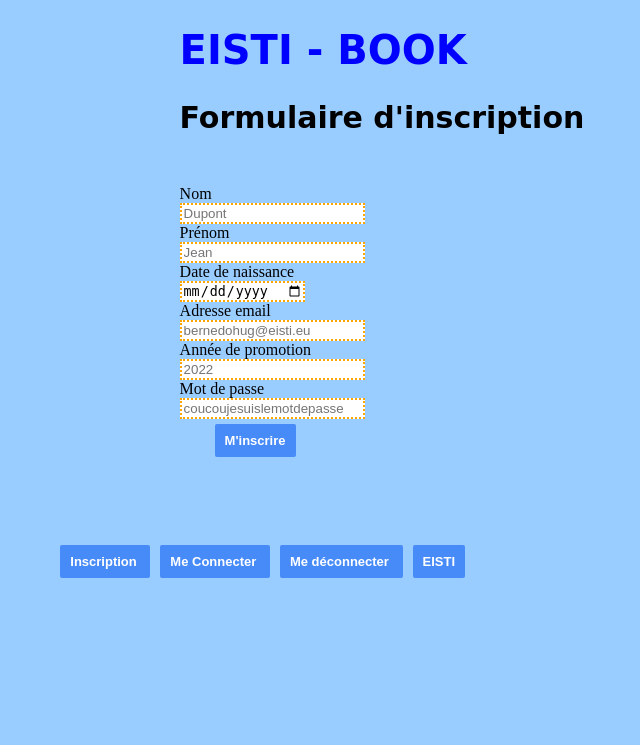
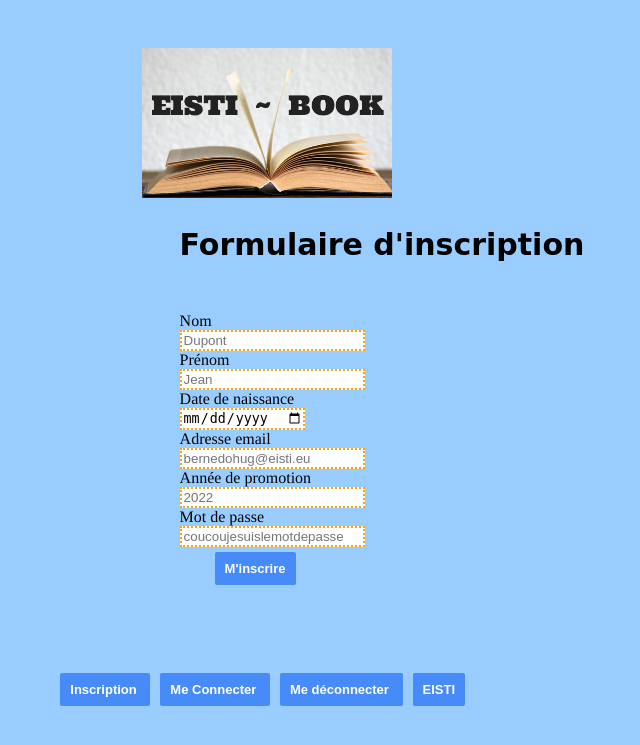
Before and after one commit to gourcmathis/Eistibook, a PHP site: page /inscription.php in a window 1280 px wide. Shown: the top 745 px of the page, without its empty margins (334-974 px from the left). Run offline with PHP 8.4, Linux system fonts and the light colour scheme.

Commit message:
ajout de base.css fil.css Logo + modif

```diff
--- a/inscription.php
+++ b/inscription.php
@@ -10,8 +10,11 @@
           rel="stylesheet" type="text/css">
     <link href="http://pingendo.github.io/pingendo-bootstrap/themes/default/bootstrap.css"
           rel="stylesheet" type="text/css"> -->
+          <link href="./base.css"
+          rel="stylesheet" type="text/css">
            <link href="./inscription.css"
           rel="stylesheet" type="text/css">
+
 </head>
 
 
@@ -33,8 +36,10 @@
 ?>
 
 
-<h1 class="titre"> EISTI - BOOK </h1>
+<!-- <h1 class="titre"> EISTI - BOOK </h1> -->
 
+
+<img class="logo" src="EISTIB6.png">
 
 <h2 class="soustitre"> Formulaire d'inscription </h2>
 <div class="section2">
```
